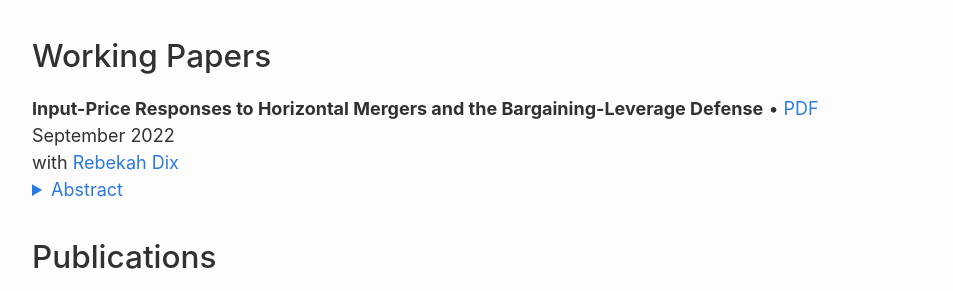
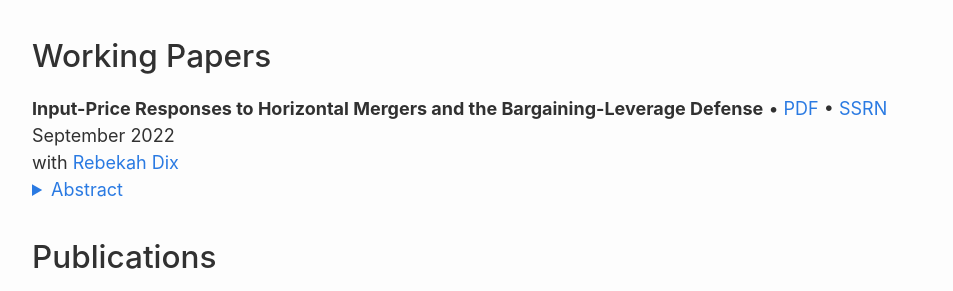
Before and after one commit to talensman/talensman.github.io, a Jekyll site: the page built from research.md, in a window 1280 px wide. Shown: the part 148-439 px from the top of the page, without its empty margins (163-1116 px from the left). Built offline with Jekyll 4.4.1, drawn with Linux system fonts in a browser that asks for light colours.

Commit message:
Update research.md

```diff
--- a/research.md
+++ b/research.md
@@ -8,7 +8,7 @@ permalink: /research/
 ## Working Papers
 
 
-<b>Input-Price Responses to Horizontal Mergers and the Bargaining-Leverage Defense</b> • <a href="/files/research/ipp.pdf">PDF</a><br>
+<b>Input-Price Responses to Horizontal Mergers and the Bargaining-Leverage Defense</b> • <a href="/files/research/ipp.pdf">PDF</a> • <a href="https://papers.ssrn.com/sol3/papers.cfm?abstract_id=4074160" target="_blank">SSRN</a><br>
 September 2022<br>
 with <a href="https://rebekahanne.github.io/research/" target="_blank">Rebekah Dix</a><br>
 <details style="margin-bottom: 15px; margin-top: -15px">
```
